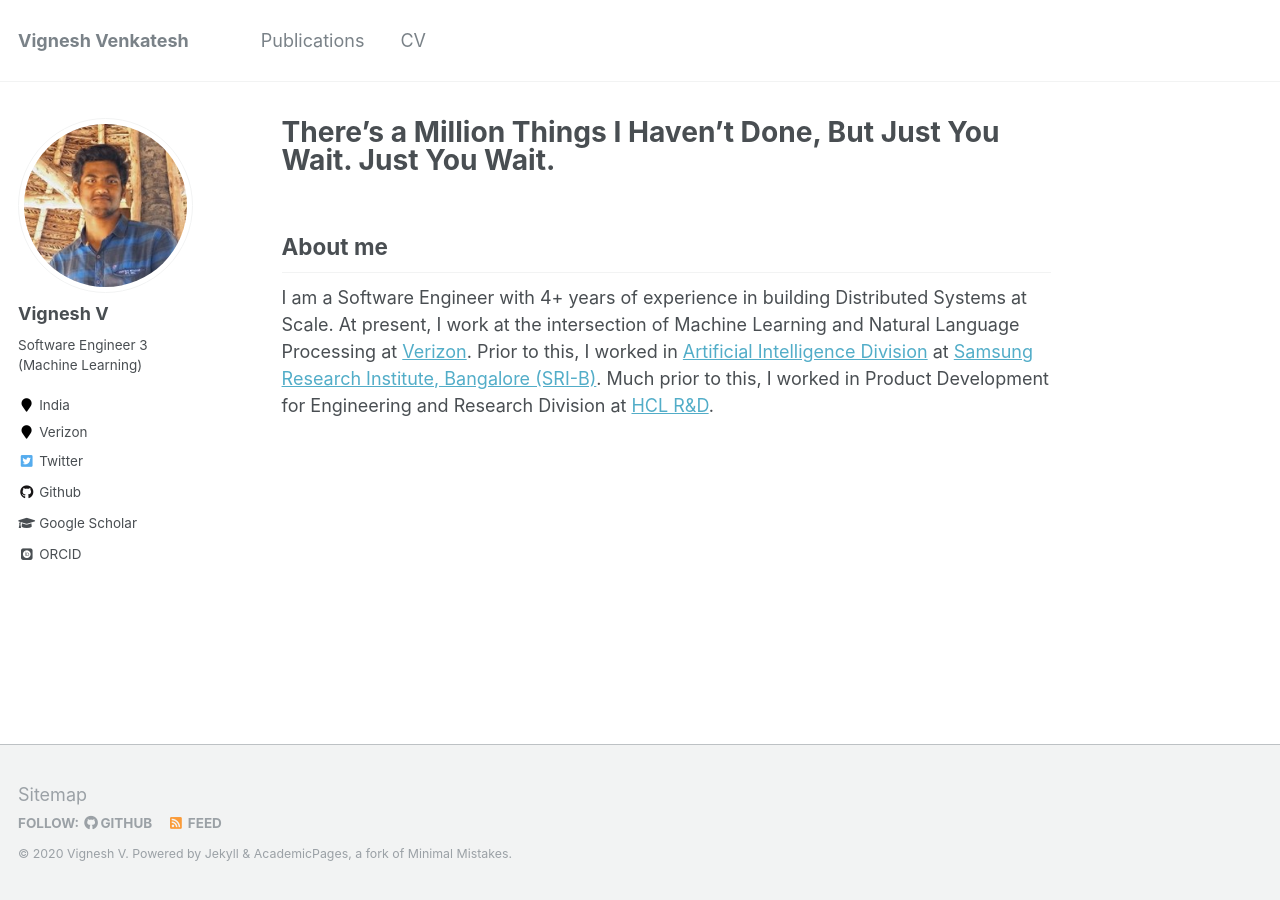
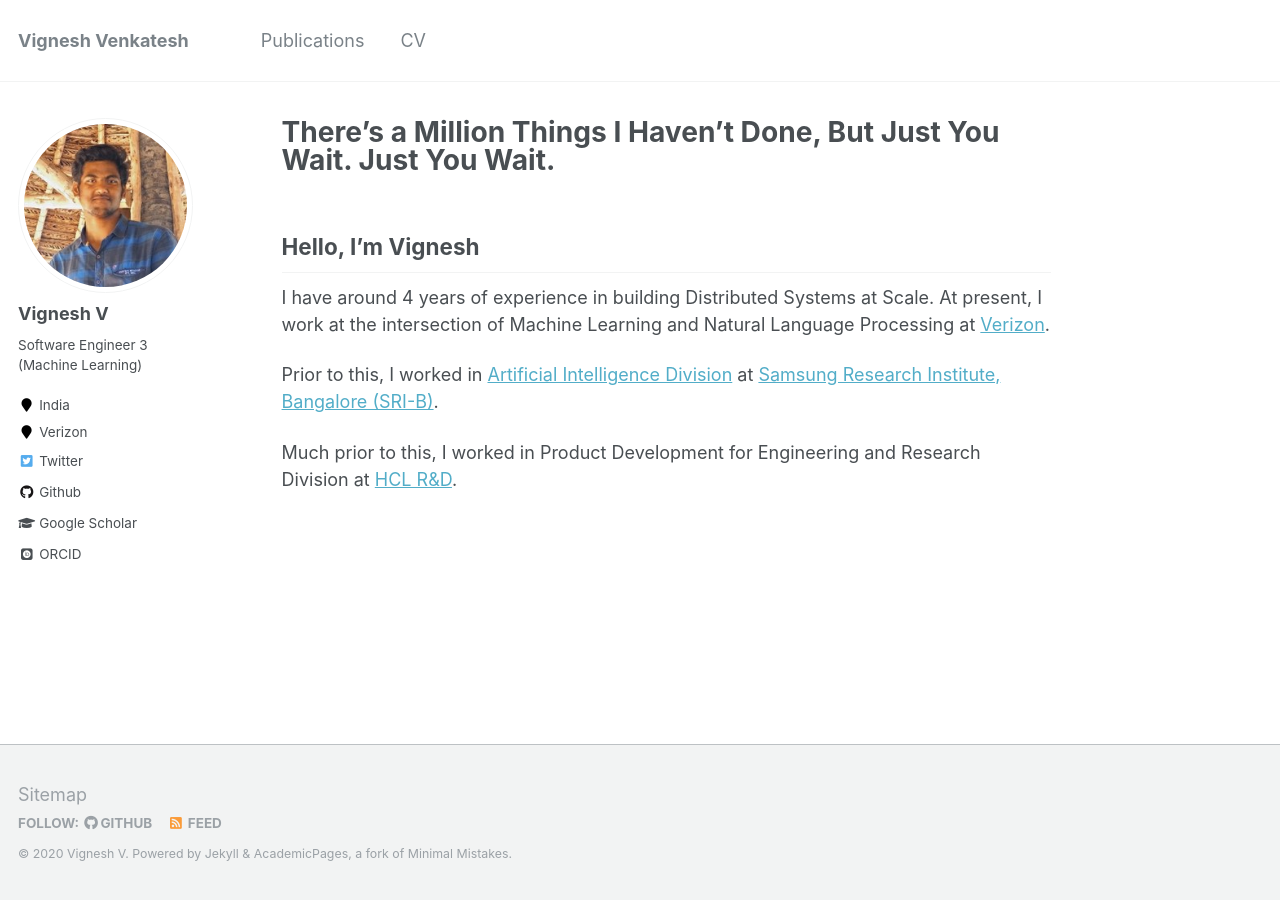
Before and after one commit to vigneshv92/vigneshv92.github.io, a Jekyll site: the page built from _pages/about.md, in a window 1280 px wide. Built offline with Jekyll 4.4.1, drawn with Linux system fonts in a browser that asks for light colours; some web fonts are replaced.

Commit message:
Update about.md

```diff
--- a/_pages/about.md
+++ b/_pages/about.md
@@ -7,9 +7,11 @@ redirect_from:
   - /about/
   - /about.html
 ---
-## About me
+## Hello, I'm Vignesh
 
-I am a Software Engineer with 4+ years of experience in building Distributed Systems at Scale.
+I have around 4 years of experience in building Distributed Systems at Scale.
 At present, I work at the intersection of Machine Learning and Natural Language Processing at [Verizon](https://www.verizon.com/).
+
 Prior to this, I worked in [Artificial Intelligence Division](https://research.samsung.com/artificial-intelligence) at [Samsung Research Institute, Bangalore (SRI-B)](https://research.samsung.com/sri-b).
+
 Much prior to this, I worked in Product Development for Engineering and Research Division at [HCL R&D](https://www.hcltech.com/engineering-rd-services).
```
